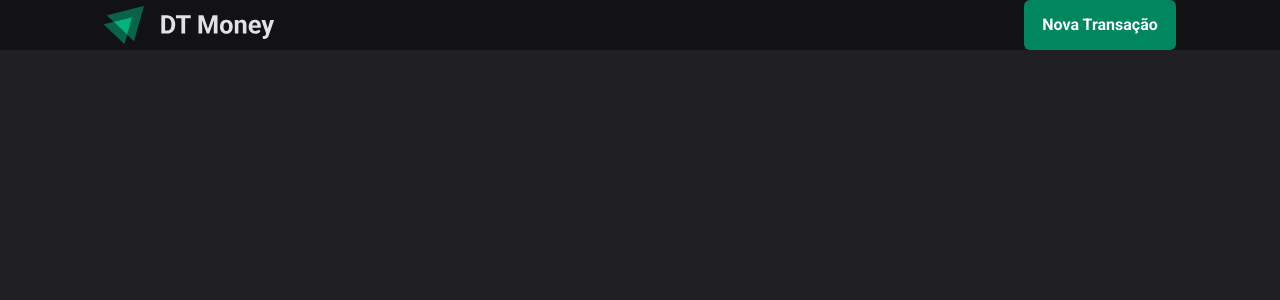
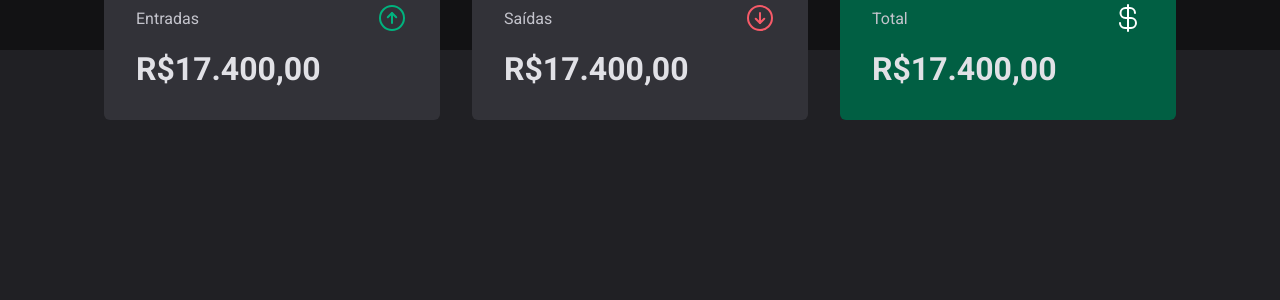
Before and after one commit to devguga87/transacoesIgnite, a React (Vite) app: page / in a window 1280 px wide. Shown: the top 300 px of the page. Built offline with nearby package versions, Linux system fonts and the light colour scheme.

Commit message:
cria componente summary

```diff
--- a/package.json
+++ b/package.json
@@ -9,6 +9,7 @@
     "preview": "vite preview"
   },
   "dependencies": {
+    "phosphor-react": "^1.4.1",
     "react": "^18.2.0",
     "react-dom": "^18.2.0",
     "styled-components": "^5.3.6"
--- /dev/null
+++ b/src/components/Summary/index.tsx
@@ -0,0 +1,35 @@
+import * as Styled from './styles'
+
+import { ArrowCircleUp, ArrowCircleDown, CurrencyDollar } from 'phosphor-react'
+
+const Summary = () => {
+  return (
+    <Styled.Container>
+      <Styled.SummaryCard>
+        <header>
+          <span>Entradas</span>
+          <ArrowCircleUp size={32} color="#00b37e"/>
+        </header>
+        <strong>R$17.400,00</strong>
+      </Styled.SummaryCard>
+
+      <Styled.SummaryCard>
+        <header>
+          <span>Saídas</span>
+          <ArrowCircleDown size={32} color="#f75A68"/>
+        </header>
+        <strong>R$17.400,00</strong>
+      </Styled.SummaryCard>
+
+      <Styled.SummaryCard  variant='green'>
+        <header>
+          <span>Total</span>
+          <CurrencyDollar size={32} color="#fff"/>
+        </header>
+        <strong>R$17.400,00</strong>
+      </Styled.SummaryCard>
+    </Styled.Container>
+  )
+}
+
+export default Summary
--- /dev/null
+++ b/src/components/Summary/styles.ts
@@ -0,0 +1,41 @@
+import styled, { css } from 'styled-components';
+
+export const Container = styled.div`
+  width:100%;
+  max-width: 1120px;
+  margin:0 auto;
+  padding:0 1.5rem;
+
+  display:grid;
+  grid-template-columns: repeat(3, 1fr);
+  gap:2rem;
+
+  margin-top:-5rem;
+`
+
+interface SummaryCardProps {
+  variant?: 'green'
+}
+
+export const SummaryCard = styled.div<SummaryCardProps>`
+  background-color: ${props => props.theme['gray-600']};
+  border-radius: 6px;
+  padding:2rem;
+
+  header {
+    display:flex;
+    justify-content: space-between;
+    align-items: center;
+    color: ${props => props.theme['gray-300']}
+  }
+
+  strong{
+    display: block;
+    margin-top: 1rem;
+    font-size:2rem;
+  }
+
+  ${props => props.variant === 'green' && css`
+    background-color: ${props.theme['green-700']};
+  `}
+`
--- a/src/pages/Transactions/index.tsx
+++ b/src/pages/Transactions/index.tsx
@@ -1,9 +1,11 @@
 import Header from "../../components/Header"
+import Summary from "../../components/Summary"
 
 const Transactions = () => {
   return (
     <div>
       <Header />
+      <Summary />
     </div>
   )
 }
```
Also changed, not shown: 2 other files (tests, documents, lock files or other folders).
